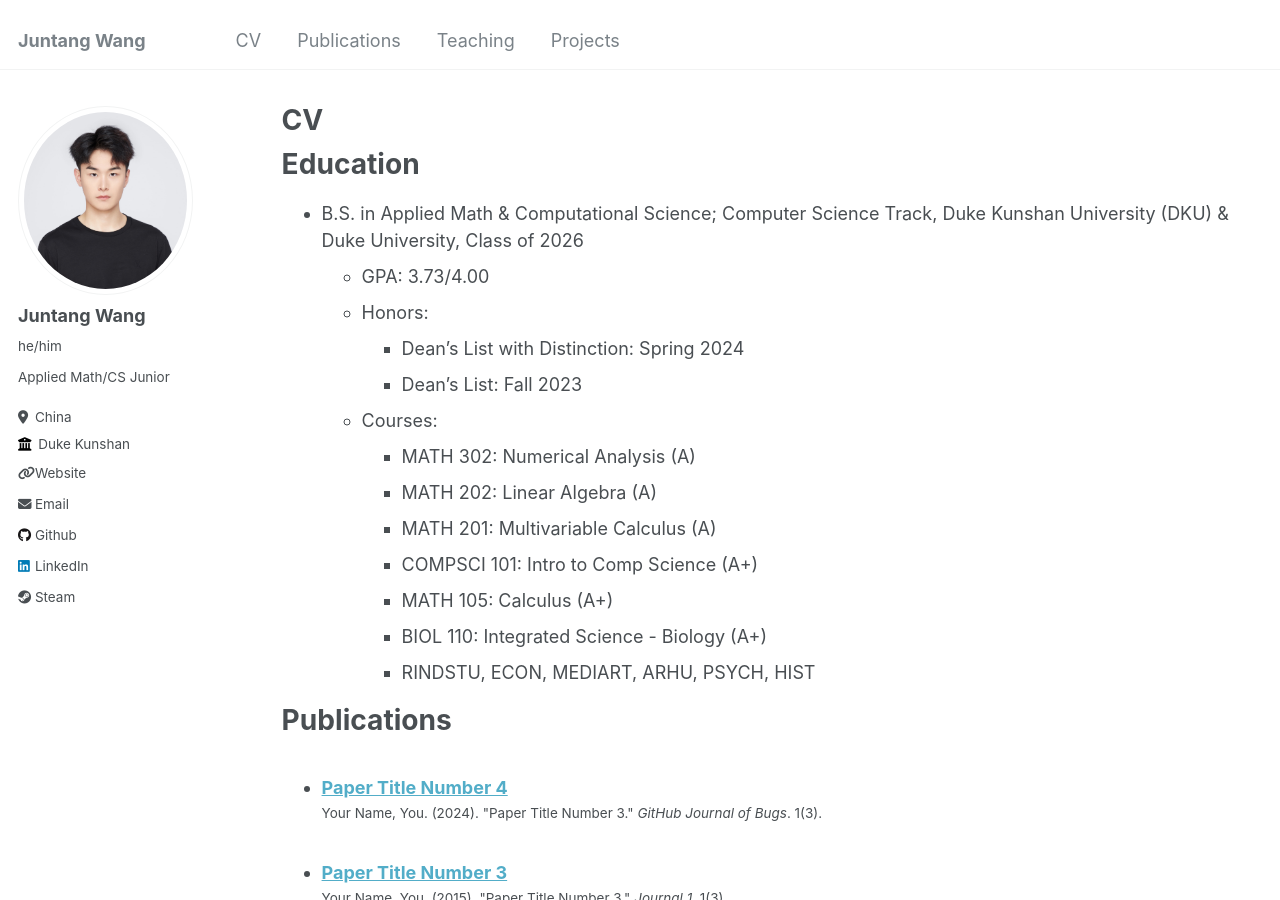
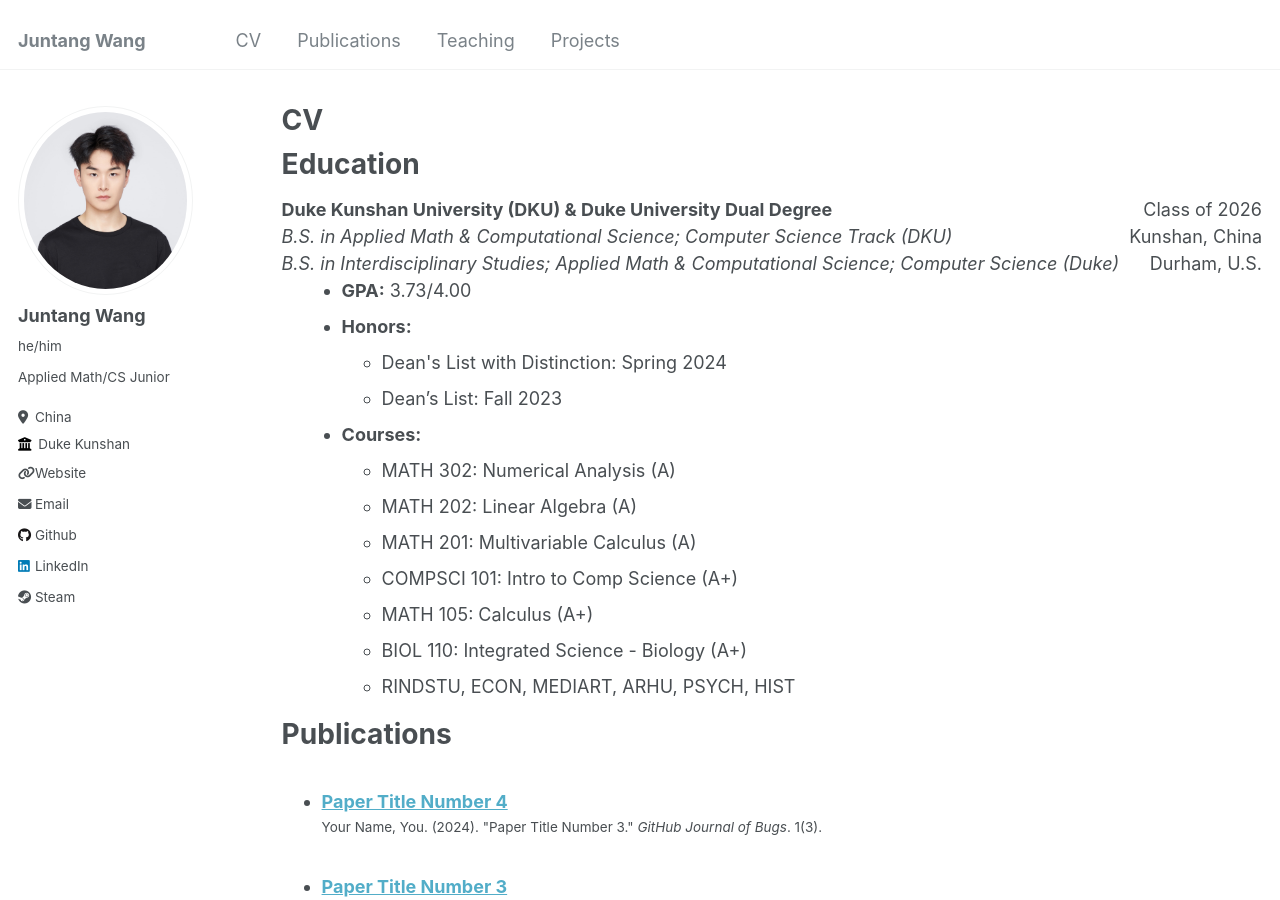
Before and after one commit to qqgjyx/qqgjyx.github.io, a Jekyll site: the page built from _pages/cv.md, in a window 1280 px wide and 900 px high. Built offline with Jekyll 4.4.1, drawn with Linux system fonts in a browser that asks for light colours.

Commit message:
Updated cv.md

```diff
--- a/_pages/cv.md
+++ b/_pages/cv.md
@@ -11,19 +11,42 @@ redirect_from:
 
 Education
 ======
-* B.S. in Applied Math & Computational Science; Computer Science Track, Duke Kunshan University (DKU) & Duke University, Class of 2026
-  * GPA: 3.73/4.00
-  * Honors:
-    * Dean's List with Distinction: Spring 2024
-    * Dean’s List: Fall 2023
-  * Courses:
-    * MATH 302: Numerical Analysis (A)
-    * MATH 202: Linear Algebra (A)
-    * MATH 201: Multivariable Calculus (A)
-    * COMPSCI 101: Intro to Comp Science (A+)
-    * MATH 105: Calculus (A+)
-    * BIOL 110: Integrated Science - Biology (A+)
-    * RINDSTU, ECON, MEDIART, ARHU, PSYCH, HIST
+<div style="display: flex; justify-content: space-between;">
+  <div>
+    <strong>Duke Kunshan University (DKU) & Duke University Dual Degree</strong><br>
+    <em>B.S. in Applied Math & Computational Science; Computer Science Track (DKU)</em><br>
+    <em>B.S. in Interdisciplinary Studies; Applied Math & Computational Science; Computer Science (Duke)</em><br>
+  </div>
+  <div style="text-align: right;">
+    Class of 2026<br>
+    Kunshan, China<br>
+    Durham, U.S.
+  </div>
+</div>
+<div style="padding-left: 20px;">
+  <ul style="margin-top: 0;">
+    <li><strong>GPA:</strong> 3.73/4.00</li>
+    <li><strong>Honors:</strong>
+      <ul>
+        <li>Dean's List with Distinction: Spring 2024</li>
+        <li>Dean’s List: Fall 2023</li>
+      </ul>
+    </li>
+    <li><strong>Courses:</strong>
+      <ul>
+        <li>MATH 302: Numerical Analysis (A)</li>
+        <li>MATH 202: Linear Algebra (A)</li>
+        <li>MATH 201: Multivariable Calculus (A)</li>
+        <li>COMPSCI 101: Intro to Comp Science (A+)</li>
+        <li>MATH 105: Calculus (A+)</li>
+        <li>BIOL 110: Integrated Science - Biology (A+)</li>
+        <li>RINDSTU, ECON, MEDIART, ARHU, PSYCH, HIST</li>
+      </ul>
+    </li>
+  </ul>
+</div>
+
+
 
 Publications
 ======
```
Also changed, not shown: _pages/about.md (line endings or trailing spaces).
